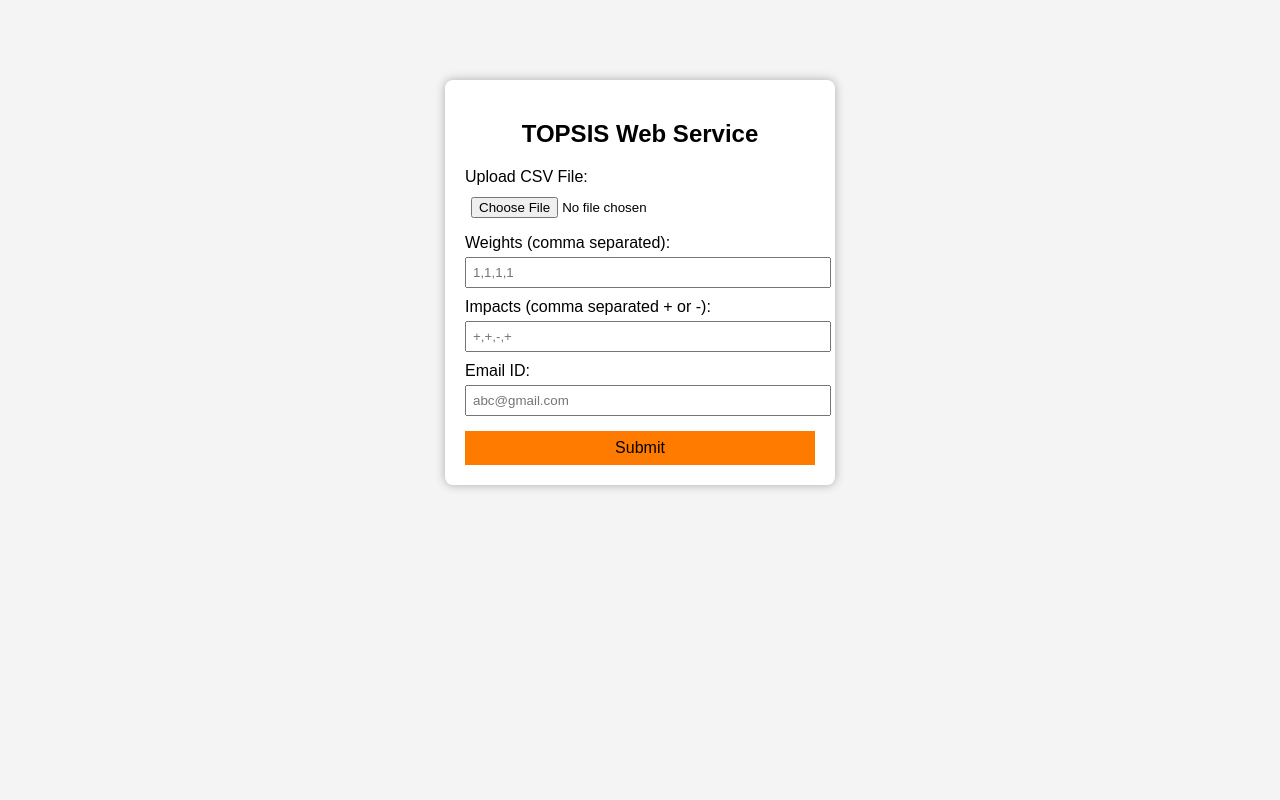
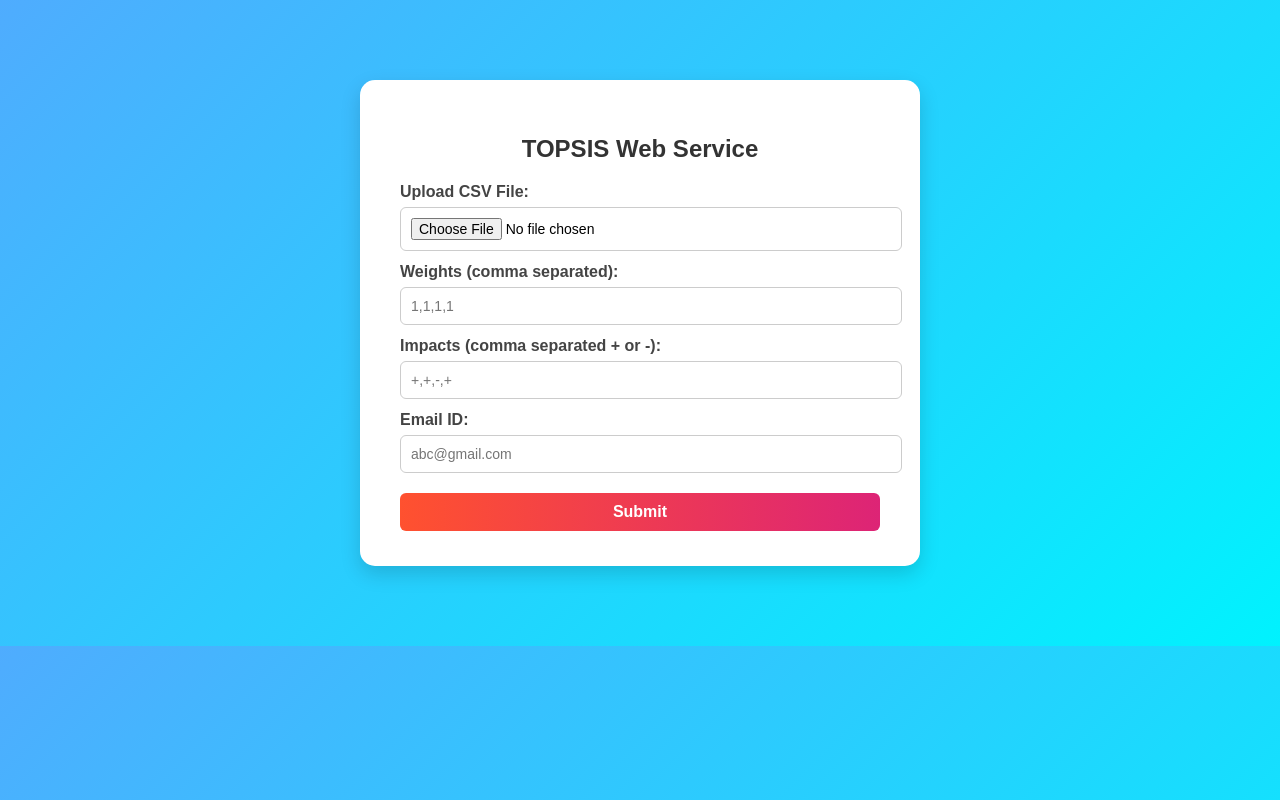
Before and after one commit to krishmahajan7/Topsis_Assignment1, a Flask app: page / in a window 1280 px wide. Run offline with Flask 3, Linux system fonts and the light colour scheme.

Commit message:
enhanced css

```diff
--- a/static/style.css
+++ b/static/style.css
@@ -1,44 +1,80 @@
 body {
-    font-family: Arial, sans-serif;
-    background: #f4f4f4;
+    font-family: 'Poppins', sans-serif;
+    background: linear-gradient(135deg, #4facfe, #00f2fe);
+    margin: 0;
+    padding: 0;
 }
 
 .container {
-    width: 350px;
+    width: 480px;
     margin: 80px auto;
-    background: white;
-    padding: 20px;
-    border-radius: 8px;
-    box-shadow: 0px 0px 10px #aaa;
+    background: #ffffff;
+    padding: 35px 40px;
+    border-radius: 15px;
+    box-shadow: 0 8px 20px rgba(0,0,0,0.15);
+    animation: fadeIn 0.8s ease-in-out;
 }
 
 h2 {
     text-align: center;
+    color: #333;
+    margin-bottom: 20px;
+    font-size: 24px;
 }
 
 label {
     display: block;
-    margin-top: 10px;
+    margin-top: 12px;
+    font-weight: 600;
+    color: #444;
 }
 
-input {
+input[type="text"],
+input[type="email"],
+input[type="file"] {
     width: 100%;
-    padding: 6px;
-    margin-top: 5px;
+    padding: 10px;
+    margin-top: 6px;
+    border: 1px solid #ccc;
+    border-radius: 6px;
+    font-size: 14px;
+    transition: 0.3s;
+}
+
+input:focus {
+    border-color: #4facfe;
+    box-shadow: 0 0 5px rgba(79,172,254,0.6);
+    outline: none;
 }
 
 button {
-    margin-top: 15px;
+    margin-top: 20px;
     width: 100%;
-    padding: 8px;
-    background: rgb(255, 123, 0);
+    padding: 10px;
+    background: linear-gradient(90deg, #ff512f, #dd2476);
     border: none;
+    border-radius: 6px;
     font-size: 16px;
+    font-weight: bold;
+    color: white;
     cursor: pointer;
+    transition: 0.3s;
+}
+
+button:hover {
+    transform: translateY(-2px);
+    box-shadow: 0 5px 15px rgba(221,36,118,0.4);
 }
 
 .msg {
     text-align: center;
     margin-top: 15px;
-    color: green;
+    color: #2ecc71;
+    font-weight: bold;
 }
+
+/* Small animation */
+@keyframes fadeIn {
+    from {opacity: 0; transform: translateY(-10px);}
+    to {opacity: 1; transform: translateY(0);}
+}
--- a/templates/index.html
+++ b/templates/index.html
@@ -2,7 +2,8 @@
 <html>
 <head>
     <title>TOPSIS Web Service</title>
-    <link rel="stylesheet" href="{{ url_for('static', filename='style.css') }}">
+<link rel="stylesheet" href="{{ url_for('static', filename='style.css') }}">
+
 </head>
 <body>
 
```
